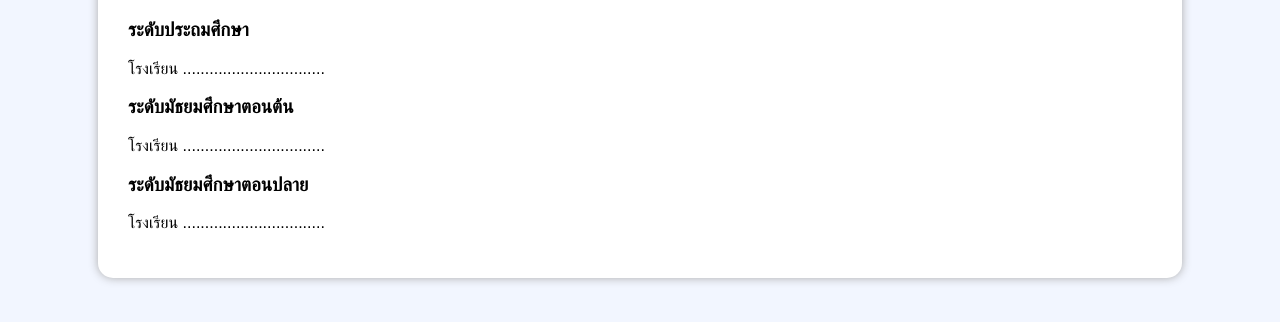
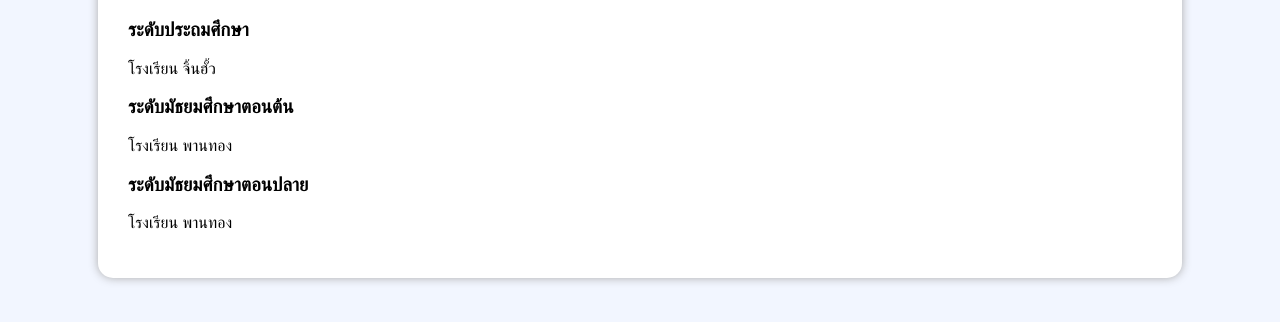
Before and after one commit to 14551-sudo/portflio2, a plain HTML site: page education.html in a window 1280 px wide. Shown: the part 182-504 px from the top of the page. Drawn offline with Linux system fonts and the light colour scheme.

Commit message:
Update education.html

```diff
--- a/education.html
+++ b/education.html
@@ -24,13 +24,13 @@
 <h1>ประวัติการศึกษา</h1>
 
 <h3>ระดับประถมศึกษา</h3>
-<p>โรงเรียน ................................</p>
+<p>โรงเรียน จิ้นฮั้ว</p>
 
 <h3>ระดับมัธยมศึกษาตอนต้น</h3>
-<p>โรงเรียน ................................</p>
+<p>โรงเรียน พานทอง</p>
 
 <h3>ระดับมัธยมศึกษาตอนปลาย</h3>
-<p>โรงเรียน ................................</p>
+<p>โรงเรียน พานทอง</p>
 
 </div>
 
```
